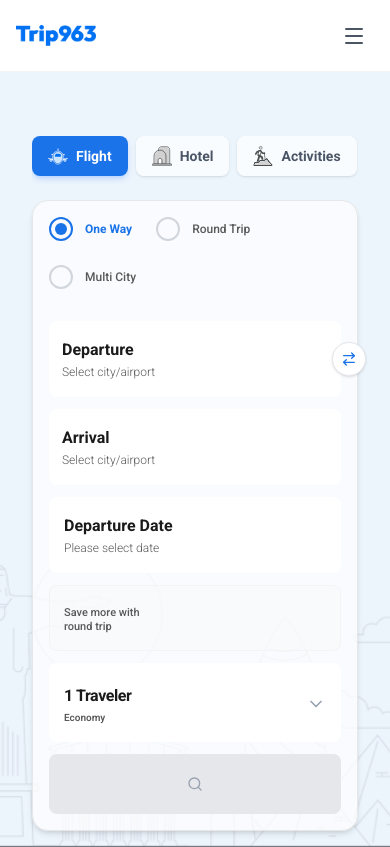
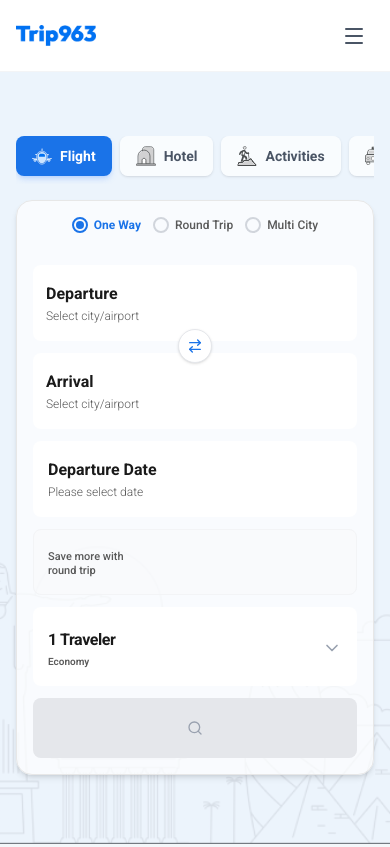
Before and after one commit to rakibthpi/tour-travell-date, a Next.js app: page / in a window 390 px wide. Built offline with nearby package versions, Linux system fonts and the light colour scheme.

Commit message:
this is design change

```diff
--- a/components/flight/FlightSearchWidget.tsx
+++ b/components/flight/FlightSearchWidget.tsx
@@ -164,7 +164,7 @@ export default function FlightSearchWidget() {
   };
 
   return (
-    <div className="w-full max-w-6xl mx-auto font-sans relative max-[1140px]:px-4" ref={containerRef}>
+    <div className="w-full max-w-6xl mx-auto font-sans relative sm:max-[1140px]:px-4" ref={containerRef}>
       <ServiceTabs />
 
       <div className="bg-white/70 rounded-2xl shadow-md p-4 md:p-6 lg:p-8 relative border border-border-light">
--- a/components/flight/LocationSelector.tsx
+++ b/components/flight/LocationSelector.tsx
@@ -23,7 +23,9 @@ function SwapButton({onSwap}: {onSwap: (e: React.MouseEvent) => void}) {
       whileHover={{scale: 1.1}}
       whileTap={{scale: 0.9, rotate: 180}}
       onClick={onSwap}
-      className="absolute -right-[26px] top-1/2 -translate-y-1/2 z-20 bg-white border border-gray-200 p-2 rounded-full shadow-sm hover:border-[#1A73E8] transition-colors text-[#1A73E8]"
+      className="absolute z-20 bg-white border border-gray-200 p-2 rounded-full shadow-sm hover:border-[#1A73E8] transition-colors text-[#1A73E8]
+        max-sm:left-1/2 max-sm:-translate-x-1/2 max-sm:top-full max-sm:mt-[6px] max-sm:-translate-y-1/2
+        sm:left-full sm:ml-[6px] sm:-translate-x-1/2 sm:top-1/2 sm:-translate-y-1/2"
     >
       <ArrowRightLeft className="w-4 h-4" />
     </motion.button>
--- a/components/flight/TripTypeSelector.tsx
+++ b/components/flight/TripTypeSelector.tsx
@@ -22,9 +22,9 @@ export default function TripTypeSelector({
   addSegment,
 }: TripTypeSelectorProps) {
   return (
-    <div className="flex flex-wrap items-center gap-6 md:gap-8 mb-8">
+    <div className="flex flex-wrap items-center justify-center sm:justify-start gap-y-2 gap-x-3 sm:gap-y-4 sm:gap-x-6 lg:gap-8 mb-8">
       {(["one-way", "round-trip", "multi-city"] as TripType[]).map((type) => (
-        <label key={type} className="flex items-center space-x-3 cursor-pointer group">
+        <label key={type} className="flex items-center space-x-1.5 md:space-x-3 cursor-pointer group">
           <input
             type="radio"
             name="trip-type"
@@ -38,11 +38,11 @@ export default function TripTypeSelector({
           />
           <div
             className={cn(
-              "w-6 h-6 rounded-full border-2 flex items-center justify-center transition-all",
+              "w-4 h-4 md:w-6 md:h-6 rounded-full border-2 flex items-center justify-center transition-all",
               tripType === type ? "border-primary" : "border-gray-300 group-hover:border-primary",
             )}
           >
-            {tripType === type && <div className="w-3 h-3 rounded-full bg-primary" />}
+            {tripType === type && <div className="w-2 h-2 md:w-3 md:h-3 rounded-full bg-primary" />}
           </div>
           <span
             className={cn(
```
